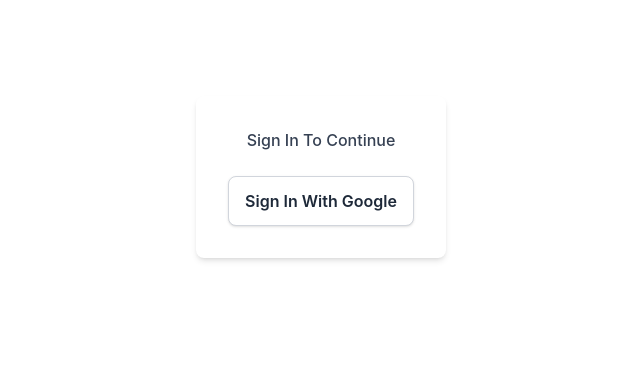
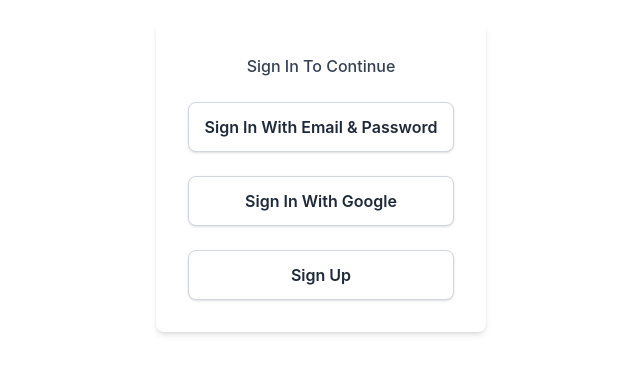
Before and after one commit to gerard-asuncion/online-book-club, a React (Vite) app: page /sign-in in a window 1280 px wide. Shown: the part 223-596 px from the top of the page, without its empty margins (319-959 px from the left). Built offline with nearby package versions, Linux system fonts and the light colour scheme; no server answers.

Commit message:
feat: created empty functions in useAuth to sign in with email and password and to sign up

```diff
--- a/src/components/Auth.tsx
+++ b/src/components/Auth.tsx
@@ -3,15 +3,21 @@
 
 const Auth = () => {
 
-    const { signInWithGoogle } = useAuth();
+    const { signInWithGoogle, signInWithEmailAndPassword, signUp } = useAuth();
 
     return (
         <div className="flex flex-col items-center justify-center p-8 bg-white rounded-lg shadow-md max-w-sm mx-auto space-y-6">
             <p className="text-gray-700 font-medium text-center">
                 Sign In To Continue
             </p>
+            <Button onClick={signInWithEmailAndPassword}>
+                Sign In With Email & Password
+            </Button>
             <Button onClick={signInWithGoogle}>
                 Sign In With Google
+            </Button>
+            <Button onClick={signUp}>
+                Sign Up
             </Button>
         </div>
     );
--- a/src/hooks/useAuth.ts
+++ b/src/hooks/useAuth.ts
@@ -11,6 +11,14 @@
 
   const navigate = useNavigate();
   const dispatch = useAppDispatch();
+
+  const signUp = async () => {
+    console.log("Sign Up");
+  }
+
+  const signInWithEmailAndPassword = async () => {
+    console.log("Sign In With Email...");
+  }
 
   const signInWithGoogle = async () => {
     try {
@@ -31,6 +39,8 @@
   }
 
   return {
+    signUp,
+    signInWithEmailAndPassword,
     signInWithGoogle,
     userSignOut
   };
```
